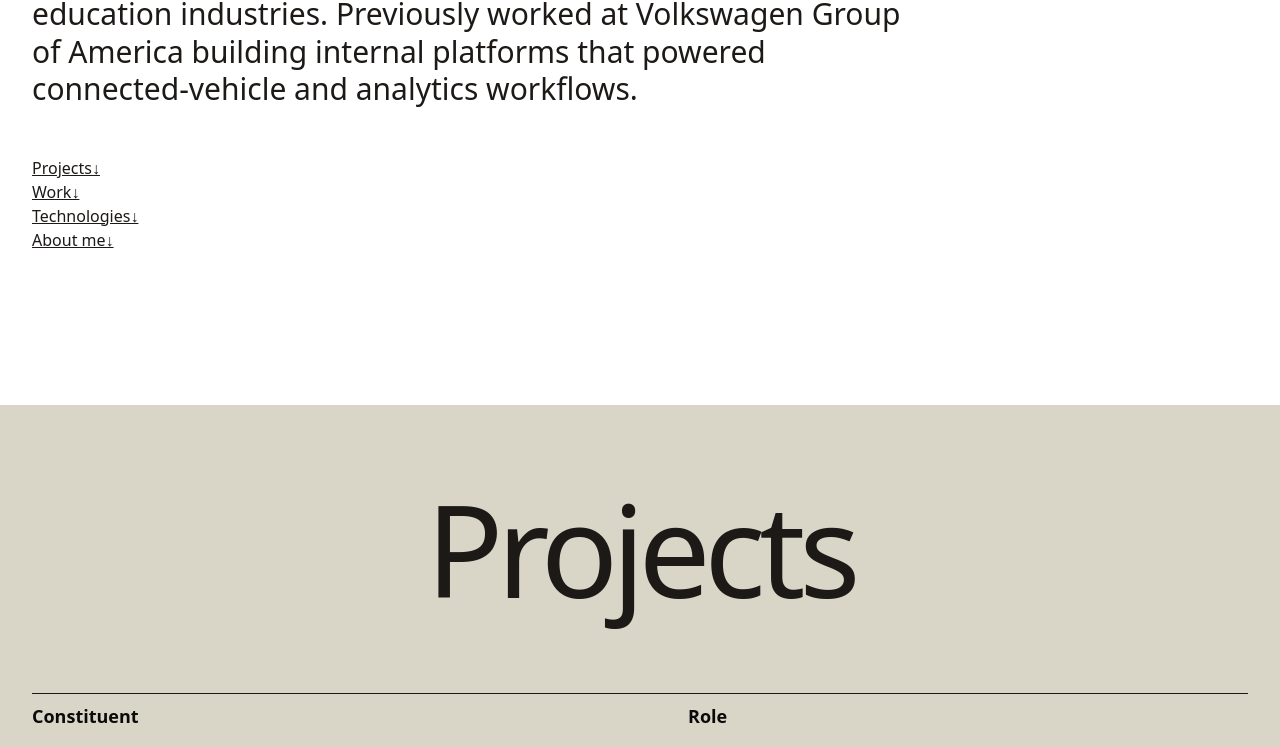
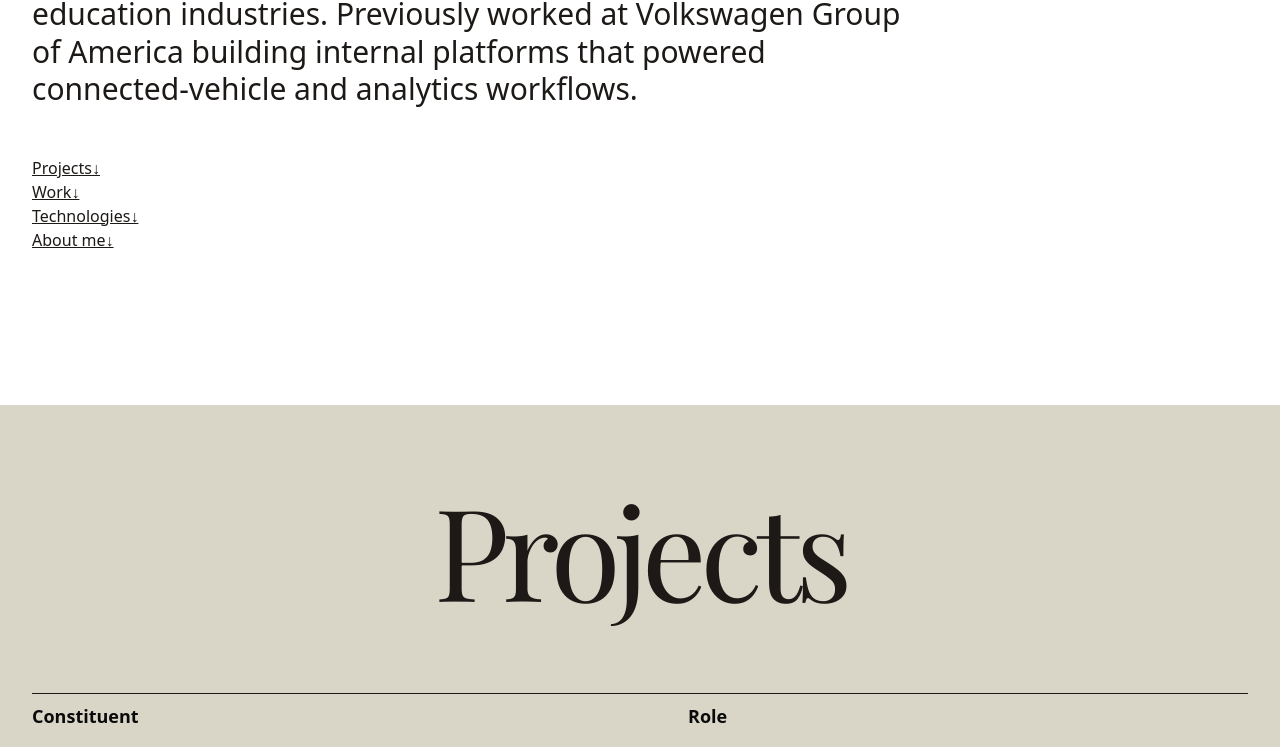
Before and after one commit to mjsalvador/portfolio, a React (Vite) app: page / in a window 1280 px wide. Shown: the part 395-1142 px from the top of the page. Built offline with nearby package versions, Linux system fonts and the light colour scheme.

Commit message:
adds playfair display font

```diff
--- a/src/styles/index.css
+++ b/src/styles/index.css
@@ -1,5 +1,13 @@
 @import "tailwindcss";
 @import "tw-animate-css";
+
+@font-face {
+  font-family: 'Playfair Display';
+  src: url('/fonts/playfair-display.ttf') format('truetype');
+  font-weight: 400;
+  font-style: normal;
+}
+
 @tailwind utilities;
 
 @custom-variant dark (&:is(.dark *));
@@ -12,6 +20,7 @@
   --radius-2xl: calc(var(--radius) + 8px);
   --radius-3xl: calc(var(--radius) + 12px);
   --radius-4xl: calc(var(--radius) + 16px);
+  --font-playfair-display: 'Playfair Display', serif;
   --color-background: var(--background);
   --color-foreground: var(--foreground);
   --color-card: var(--card);
```
